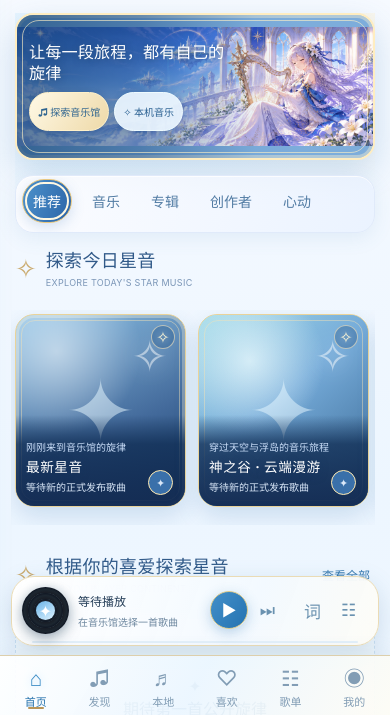
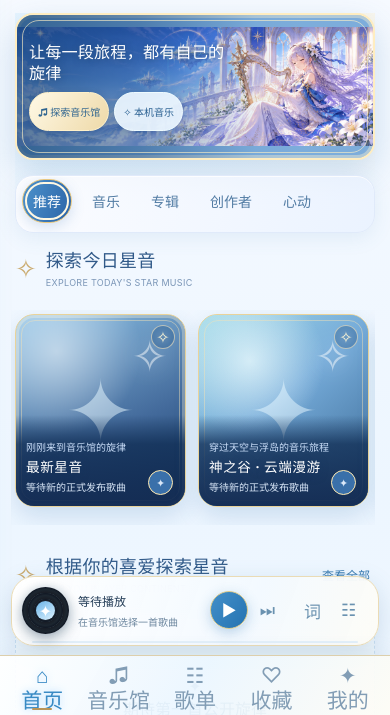
Before and after one commit to caomei3323886539-dev/Ayer-StarRadio, a plain HTML site: page music.html in a window 390 px wide. Shown: the part 127-842 px from the top of the page. Drawn offline with Linux system fonts and the light colour scheme; a script that the page names is missing.

Commit message:
feat(nav): replace six bottom tabs with five Ayer music destinations

```diff
--- a/music.html
+++ b/music.html
@@ -9,7 +9,7 @@
 <link rel="icon" href="./icon.svg" type="image/svg+xml">
 <link rel="manifest" href="./manifest.webmanifest">
 <link rel="preload" as="image" href="./assets/ayer_home_harpist.webp">
-<link rel="stylesheet" href="./music.css?v=0995">
+<link rel="stylesheet" href="./music.css?v=0996">
 </head>
 <body>
 <div class="app-shell">
@@ -57,13 +57,12 @@
   </div>
 </div>
 
-<nav class="mobile-nav" aria-label="手机快捷导航">
-  <button type="button" data-view="home" class="active"><span>⌂</span>首页</button>
-  <button type="button" data-view="discover"><span>♫</span>发现</button>
-  <button type="button" data-view="local"><span>♬</span>本地</button>
-  <button type="button" data-view="favorites"><span>♡</span>喜欢</button>
-  <button type="button" data-view="playlists"><span>☷</span>歌单</button>
-  <button type="button" data-view="profile"><span>◉</span>我的</button>
+<nav class="mobile-nav ayer-celestial-nav" aria-label="星音电台底部导航">
+  <button type="button" data-view="home" class="active" aria-label="首页" aria-current="page"><span aria-hidden="true">⌂</span><span class="ayer-nav-label">首页</span></button>
+  <button type="button" data-view="discover" aria-label="音乐馆"><span aria-hidden="true">♫</span><span class="ayer-nav-label">音乐馆</span></button>
+  <button type="button" data-view="playlists" aria-label="歌单"><span aria-hidden="true">☷</span><span class="ayer-nav-label">歌单</span></button>
+  <button type="button" data-view="favorites" aria-label="收藏"><span aria-hidden="true">♡</span><span class="ayer-nav-label">收藏</span></button>
+  <button type="button" data-view="profile" aria-label="我的"><span aria-hidden="true">✦</span><span class="ayer-nav-label">我的</span></button>
 </nav>
 
 <div class="player" id="player">
@@ -128,6 +127,6 @@
 
 <div class="backdrop" id="backdrop" hidden></div>
 <label class="sr-only" for="localImport">从设备导入本地音频文件</label><input id="localImport" type="file" accept="audio/*,.mp3,.wav,.flac,.ogg,.aac,.m4a" multiple hidden>
-<script type="module" src="./music.js?v=0995"></script>
+<script type="module" src="./music.js?v=0996"></script>
 </body>
 </html>
```
